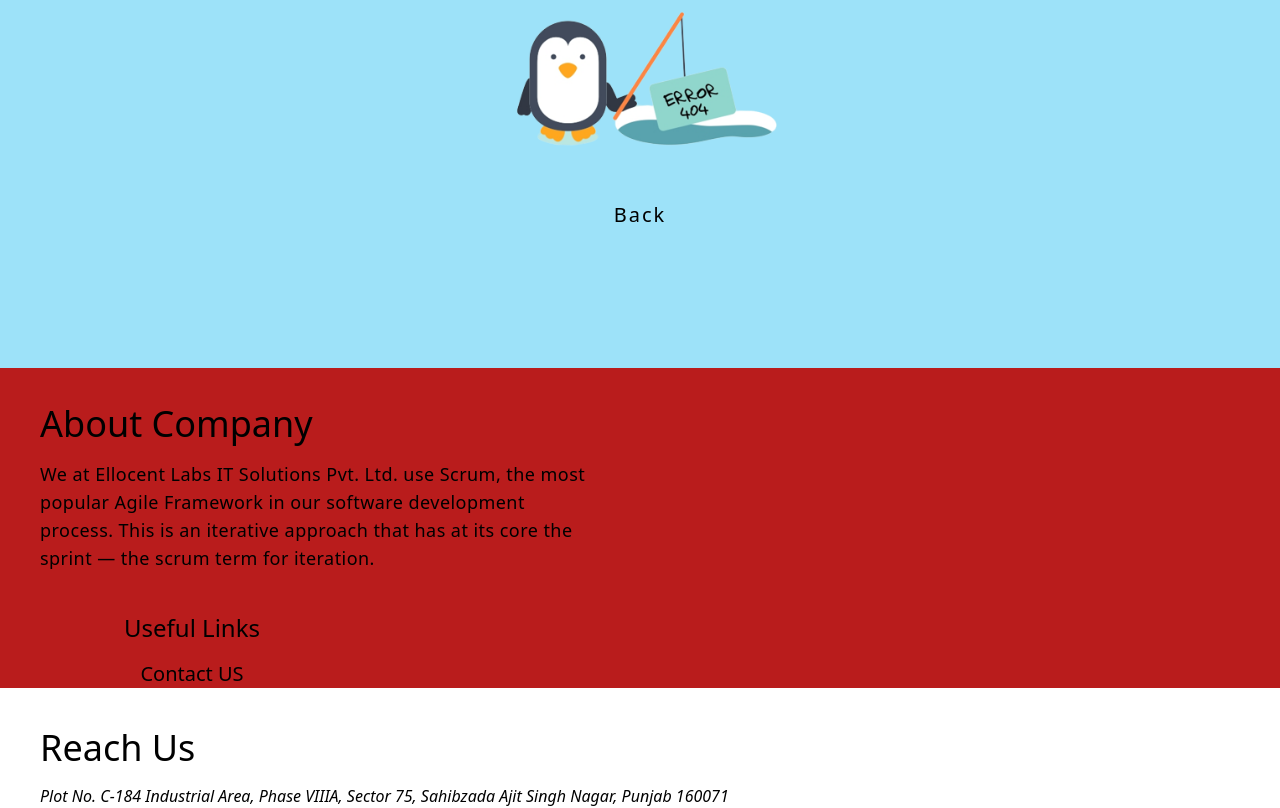
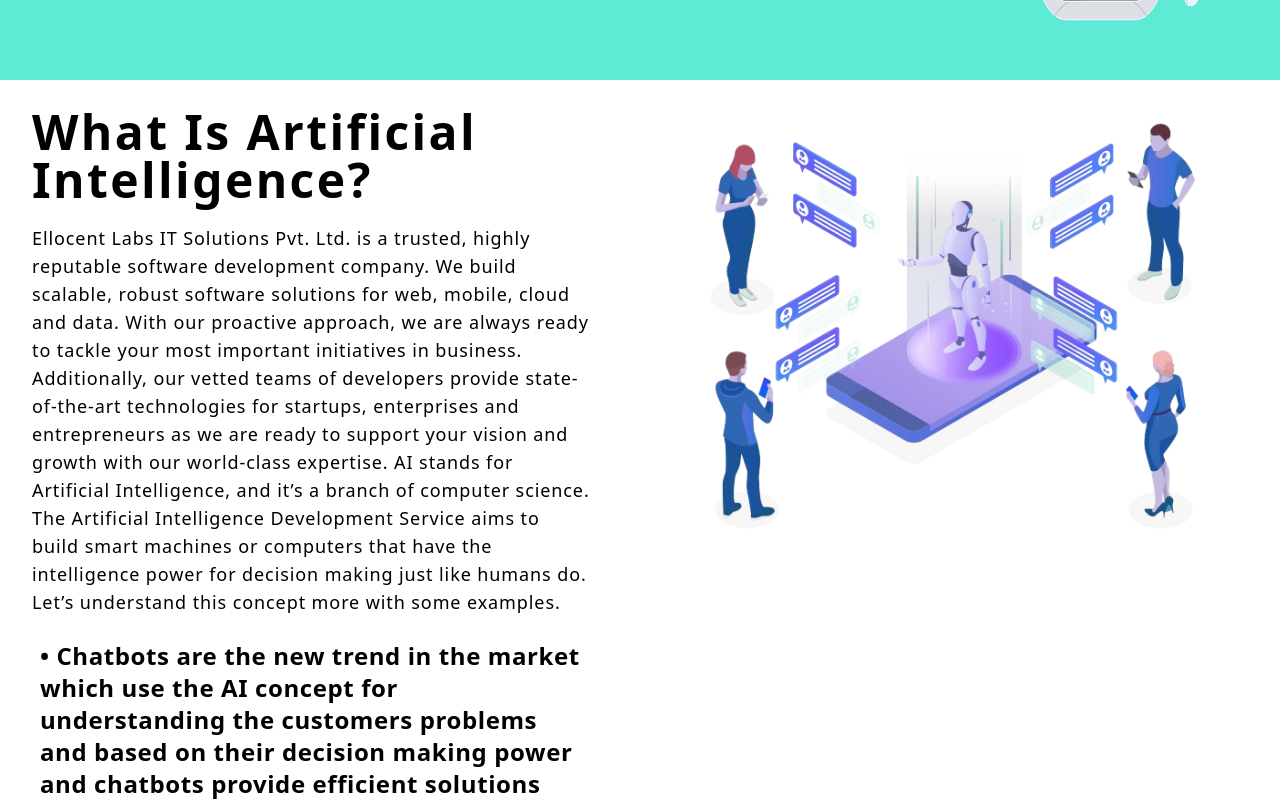
Before and after one commit to bushrajabin/ellocentlabs, a React (Create React App) app: page /ai in a window 1280 px wide. Shown: the part 280-1088 px from the top of the page. Built offline with nearby package versions, Linux system fonts and the light colour scheme.

Commit message:
Added Ai page

```diff
--- a/src/App.js
+++ b/src/App.js
@@ -13,11 +13,11 @@
 import Blog from "./components/Blog/Blog";
 import Work from "./pages/Work";
 import Service from "./components/Service/Service";
+import Ai from "./servicesPage/AiPage/Ai";
 
 function App() {
   const [isOpen, setIsOpen] = useState(false);
   const [activeLinks, setActiveLinks] = useState(null);
-
 
   return (
     <>
@@ -27,14 +27,16 @@
           activeLinks={activeLinks}
           setActiveLinks={setActiveLinks}
         />
+
         <Routes>
           <Route path="*" element={<ErrorPage />} />
           <Route path="/" element={<Home />} />
           <Route path="/services" element={<Service />} />
           <Route path="/industries" element={<Industries />} />
           <Route path="/technologies" element={<Technology />} />
-          <Route path="/Blog" element={<Blog/>} />
+          <Route path="/Blog" element={<Blog />} />
           <Route path="/work" element={<Work />} />
+          <Route path="/ai" element={<Ai />} />
         </Routes>
 
         <Footer />
--- a/src/apiData/NavLinks.js
+++ b/src/apiData/NavLinks.js
@@ -4,4 +4,6 @@
   { id: 22, title: "Industries", routingURL: "/industries" },
   { id: 22, title: "Work", routingURL: "/work" },
   { id: 22, title: "Blog", routingURL: "/blog" },
+  { id: 22, title: "Ai", routingURL: "/ai" },
+
 ];
--- a/src/components/Footer/Footer.jsx
+++ b/src/components/Footer/Footer.jsx
@@ -2,11 +2,11 @@
 
 const Footer = () => {
     return (
-        <div className="main-flex-container  md: bg-red-700">
-            <div className=" cursor-pointer md:  flex flex-col">
-                <div className=" pt-9 px-10 w-1/2 text-lg flex flex-col gap-4  ">
-                    <h2 className="text-4xl">About Company</h2>
-                    <p className="text-l tracking-wide">We at Ellocent Labs IT Solutions Pvt. Ltd. use Scrum, the most popular Agile Framework in our software development process. This is an iterative approach that has at its core the sprint — the scrum term for iteration.</p>
+        <div className=" bg-red-700  sm:bg-pink-400 md:bg-yellow-200 lg:bg-green-400  xl:bg-teal-300 ">
+            <div className="  bg-yellow-700 cursor-pointer md:bg-red-200 lg:bg-blue-500 xl:bg-pink-600 flex flex-col ">
+                <div className="bg-red-950  md:bg-red-200 text-sm text-yellow-950  lg:bg-blue-500 xl:bg-pink-600 flex flex-col  ">
+                    <h2 className="text-4xl pt-5 px-5">About Company</h2>
+                    <p className=" pt-2 px-5 tracking-wide text-pink-500 text-lg  md:text-2xl   sm:text-red-600 text-sm  lg:text-yellow-300 ">We at Ellocent Labs IT Solutions Pvt. Ltd. use Scrum, the most popular Agile Framework in our software development process. This is an iterative approach that has at its core the sprint — the scrum term for iteration.</p>
                 </div>
                 <div className=" w-96 pt-10  flex flex-col gap-4 text-center">
                     <h3 className="text-2xl ">Useful Links</h3>
--- a/src/components/Service/Service.css
+++ b/src/components/Service/Service.css
@@ -1,13 +1,14 @@
-.services-container{
+.services-container {
     background-color: whitesmoke;
     display: flex;
     flex-direction: row;
     padding: 10px;
     justify-content: space-between;
     margin-top: 90px;
+    cursor: pointer;
 }
 
-.services{
+.services {
     display: flex;
     flex-direction: column;
     margin: 10px;
@@ -15,17 +16,18 @@
     height: auto;
     padding: 10px;
 }
-.service-heading>h3{
-justify-content: center;
-margin-top: 0px;
+
+.service-heading>h3 {
+    justify-content: center;
+    margin-top: 0px;
 }
 
-.service-types>p{
-width: auto;
+.service-types>p {
+    width: auto;
     display: flex;
     flex-direction: column;
     padding: 10px;
     font-size: 17px;
-/* margin: 49px; */
+    /* margin: 49px; */
 
 }
--- a/src/components/Service/Service.jsx
+++ b/src/components/Service/Service.jsx
@@ -1,6 +1,8 @@
 import { Services } from "../../common/common";
+import { useNavigate } from "react-router-dom";
 import "./Service.css"
 const Service = () => {
+    const navigate = useNavigate();
     return (
         <div className="services-container">
             {
@@ -9,7 +11,10 @@
                     return (
                         <div className="services">
                             <div className="service-heading">
-                                <h3>{heading}</h3>
+
+                                    <h3>{heading}</h3>
+
+
                             </div>
 
                             <div className="service-types">
--- a/src/pages/Home.jsx
+++ b/src/pages/Home.jsx
@@ -26,7 +26,7 @@
             <Trade />
             <Blog />
             <Form />
-            <Ai/>
+            {/* <Ai/> */}
 
         </React.Fragment>
     )
--- a/src/servicesPage/AiPage/Ai.jsx
+++ b/src/servicesPage/AiPage/Ai.jsx
@@ -1,7 +1,9 @@
 const aiImage = "./Images/ai.png"
+const chatBotImage = "./Images/chat-bot.png"
 
 const Ai = () => {
     return (
+        <div>
             <div className=" bg-teal-300 flex flex-row justify-between cursor-pointer  ">
                 <div className=" px-10 pt-36 w-2/3 text-5xl -tracking-tighter">
                     <h2 className="">Artificial Intelligence</h2>
@@ -10,9 +12,24 @@
                 <div className="ai-image">
                     <img src={aiImage} alt="" />
                 </div>
+            </div>
 
+            <div className="flex flex-row">
+                <div className=" px-8 pt-7  ">
+                    <h2 className="text-5xl font-bold tracking-wider">What Is Artificial Intelligence?</h2>
+                    <p className="text-lg pt-5 tracking-wider">Ellocent Labs IT Solutions Pvt. Ltd. is a trusted, highly reputable software development company. We build scalable, robust software solutions for web, mobile, cloud and data. With our proactive approach, we are always ready to tackle your most important initiatives in business. Additionally, our vetted teams of developers provide state-of-the-art technologies for startups, enterprises and entrepreneurs as we are ready to support your vision and growth with our world-class expertise.
+                        AI stands for Artificial Intelligence, and it’s a branch of computer science. The Artificial Intelligence Development Service aims to build smart machines or computers that have the intelligence power for decision making just like humans do. Let’s understand this concept more with some examples.</p><br></br>
+                    <h3 className="font-semibold text-2xl tracking-wide px-2 cursor-pointer"> • Chatbots are the new trend in the market which use the AI concept for understanding the customers problems and based on their decision making power and chatbots provide efficient solutions</h3><br></br>
+                    <h3 className="font-semibold text-2xl tracking-wide px-2 pb-6 cursor-pointer ">  •Recommendation engines can provide an automatic recommendation to the users based on their interests & behavior.
+                    </h3>
 
                 </div>
+                <div className=" px-10 pt-10" >
+                    <img src={chatBotImage} alt="" className="max-w-xl max-h-full px-9"/>
+                </div>
+            </div>
+        </div>
+
     )
 }
 
```
Also changed, not shown: src/servicesPage/AiPage/Ai.css (deleted). Lines whose indentation alone changed are shown as unchanged.
